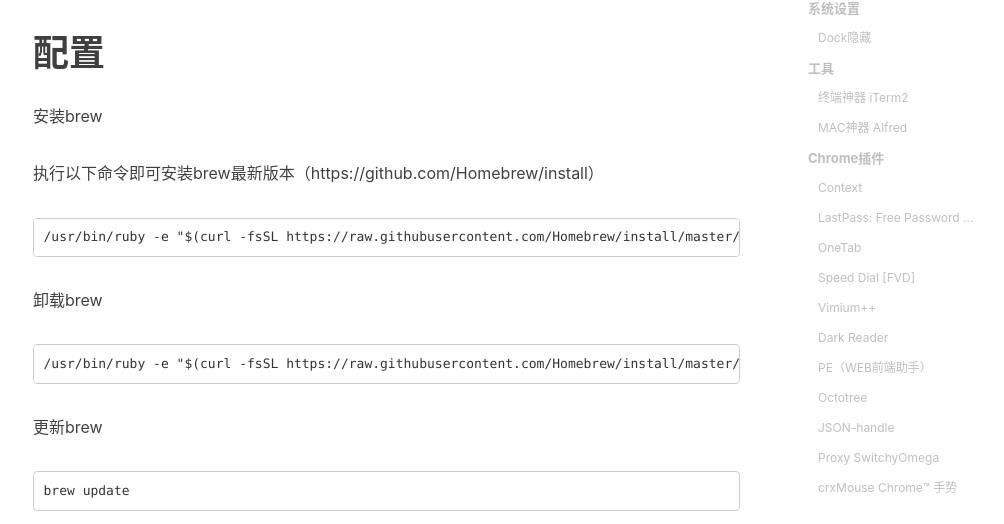
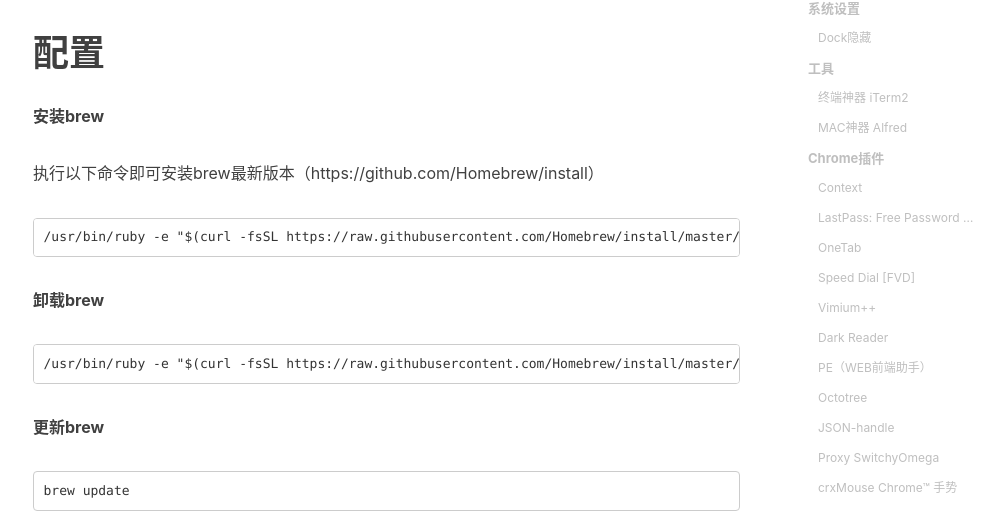
Before and after one commit to hyuga0410/hyuga.github.io, a Jekyll site: the page built from _posts/2018-11-10-mac-jiqiao-1.md, in a window 1280 px wide. Shown: the part 750-1274 px from the top of the page, without its empty margins (232-1236 px from the left). Built offline with Jekyll 4.4.1, drawn with Linux system fonts in a browser that asks for light colours; nearby versions of some CDN libraries; comment, search, counter and statistics services are not loaded.

````diff
--- a/_posts/2018-11-10-mac-jiqiao-1.md
+++ b/_posts/2018-11-10-mac-jiqiao-1.md
@@ -18,19 +18,19 @@ mac虽好，但仍有一些使用起来不太舒服的地方，比如默认不
 本篇主要记录使用过程中对mac做的一些优化配置，及优秀的软件推荐。
 
 # 配置
-安装brew
+**安装brew**
 
 执行以下命令即可安装brew最新版本（https://github.com/Homebrew/install）
 ```
 /usr/bin/ruby -e "$(curl -fsSL https://raw.githubusercontent.com/Homebrew/install/master/install)"
 ```
 
-卸载brew
+**卸载brew**
 ```
 /usr/bin/ruby -e "$(curl -fsSL https://raw.githubusercontent.com/Homebrew/install/master/uninstall)"
 ```
 
-更新brew
+**更新brew**
 ```
 brew update
 ```
````
